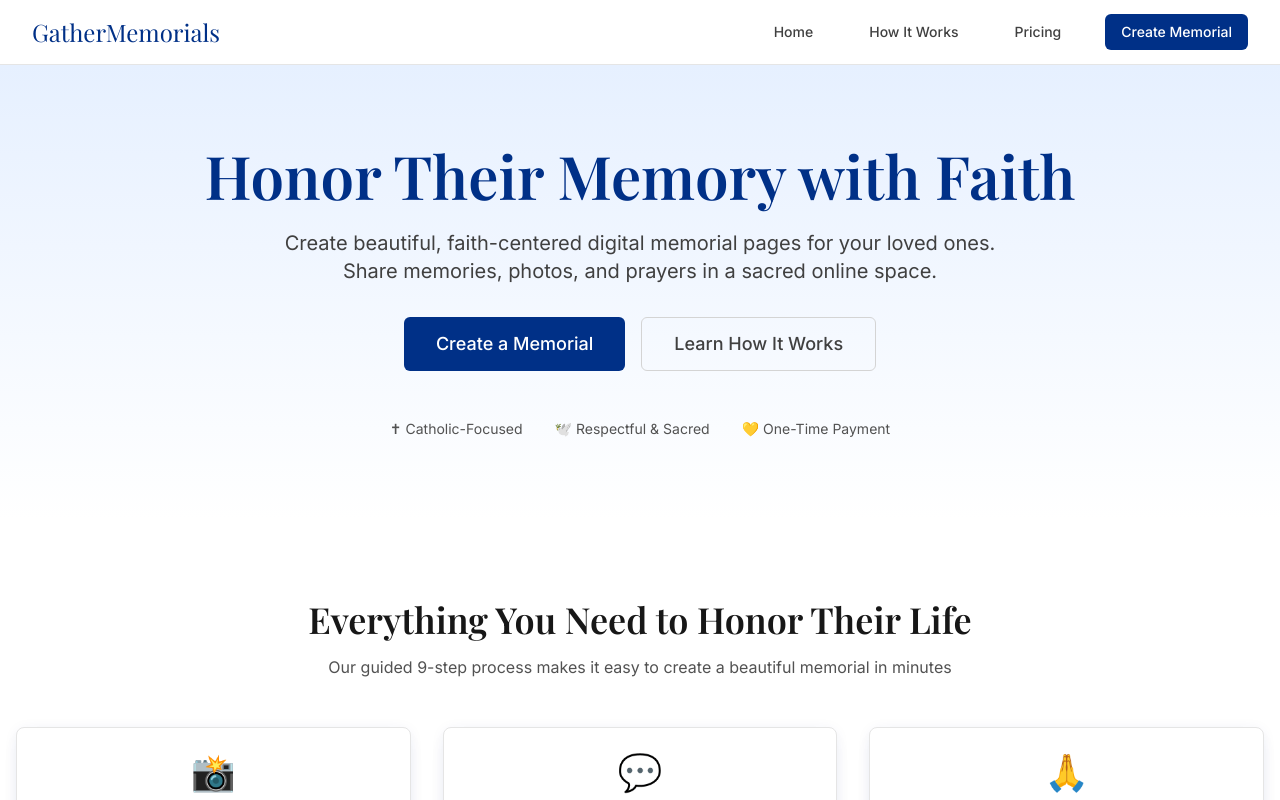
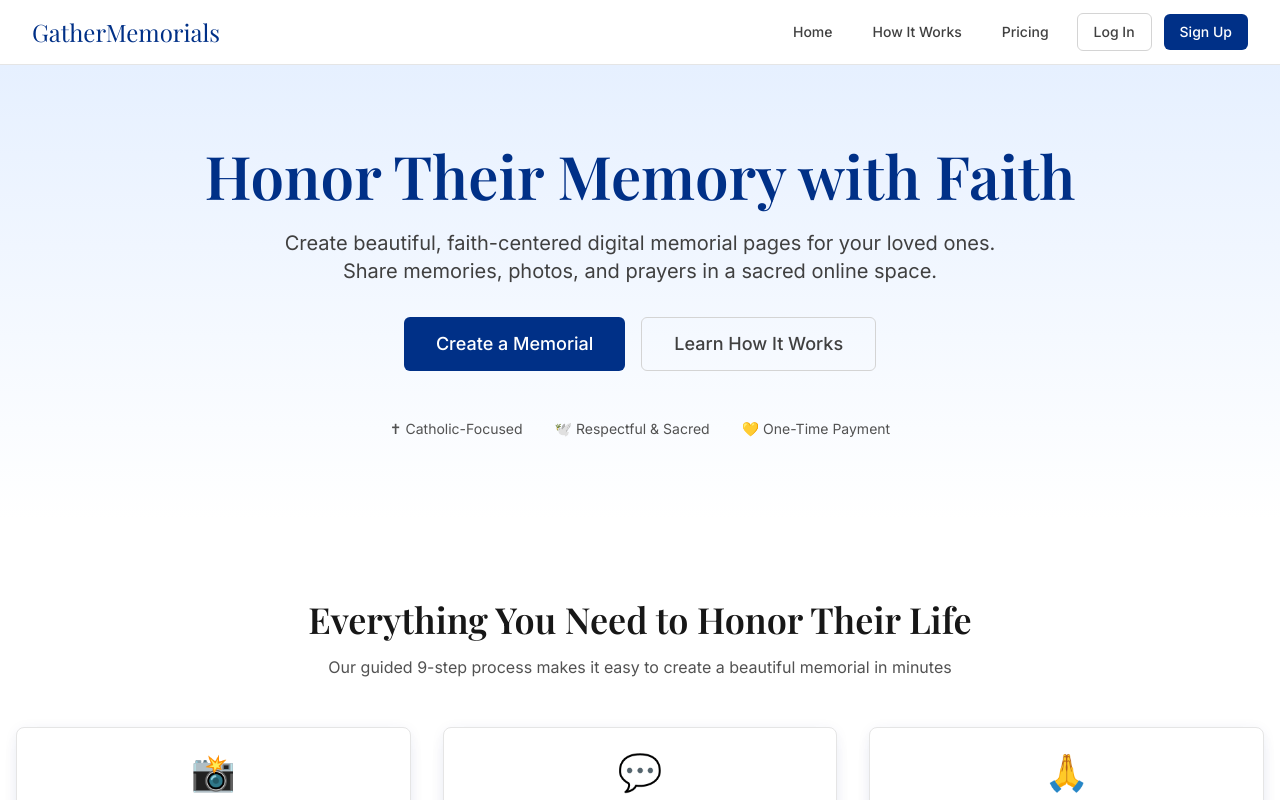
Before and after one commit to soneill002/GatherMemorials, a Next.js app: page / in a window 1280 px wide. Shown: the top 800 px of the page. Built offline with nearby package versions, Linux system fonts and the light colour scheme; a web font is replaced by a local one.

Commit message:
Update layout.tsx

```diff
--- a/app/layout.tsx
+++ b/app/layout.tsx
@@ -76,7 +76,7 @@ export default function RootLayout({
                   GatherMemorials
                 </Link>
               </div>
-              <div className="hidden sm:flex sm:space-x-8">
+              <div className="hidden sm:flex sm:items-center sm:space-x-4">
                 <Link
                   href="/"
                   className="text-vatican-700 hover:text-marian-500 px-3 py-2 text-sm font-medium transition-colors duration-200"
@@ -95,12 +95,20 @@ export default function RootLayout({
                 >
                   Pricing
                 </Link>
-                <Link
-                  href="/memorials/new"
-                  className="bg-marian-500 text-white hover:bg-marian-600 px-4 py-2 rounded-md text-sm font-medium transition-colors duration-200"
-                >
-                  Create Memorial
-                </Link>
+                <div className="flex items-center space-x-3 ml-4">
+                  <Link
+                    href="/auth/signin"
+                    className="text-vatican-700 hover:text-marian-500 px-4 py-2 text-sm font-medium transition-colors duration-200 border border-vatican-300 rounded-md hover:border-marian-500"
+                  >
+                    Log In
+                  </Link>
+                  <Link
+                    href="/auth/signup"
+                    className="bg-marian-500 text-white hover:bg-marian-600 px-4 py-2 rounded-md text-sm font-medium transition-colors duration-200"
+                  >
+                    Sign Up
+                  </Link>
+                </div>
               </div>
               {/* Mobile menu button (for future implementation) */}
               <div className="sm:hidden">
```
